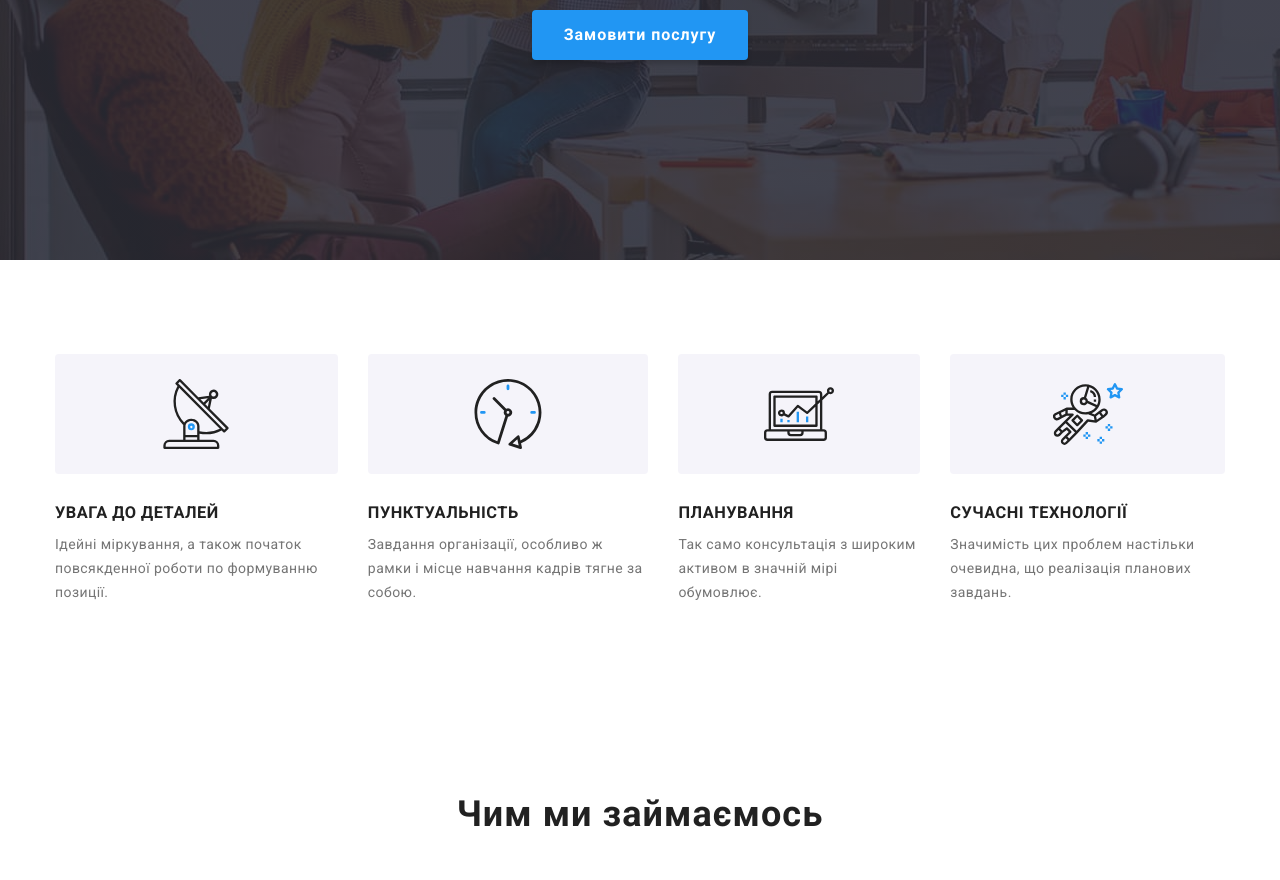
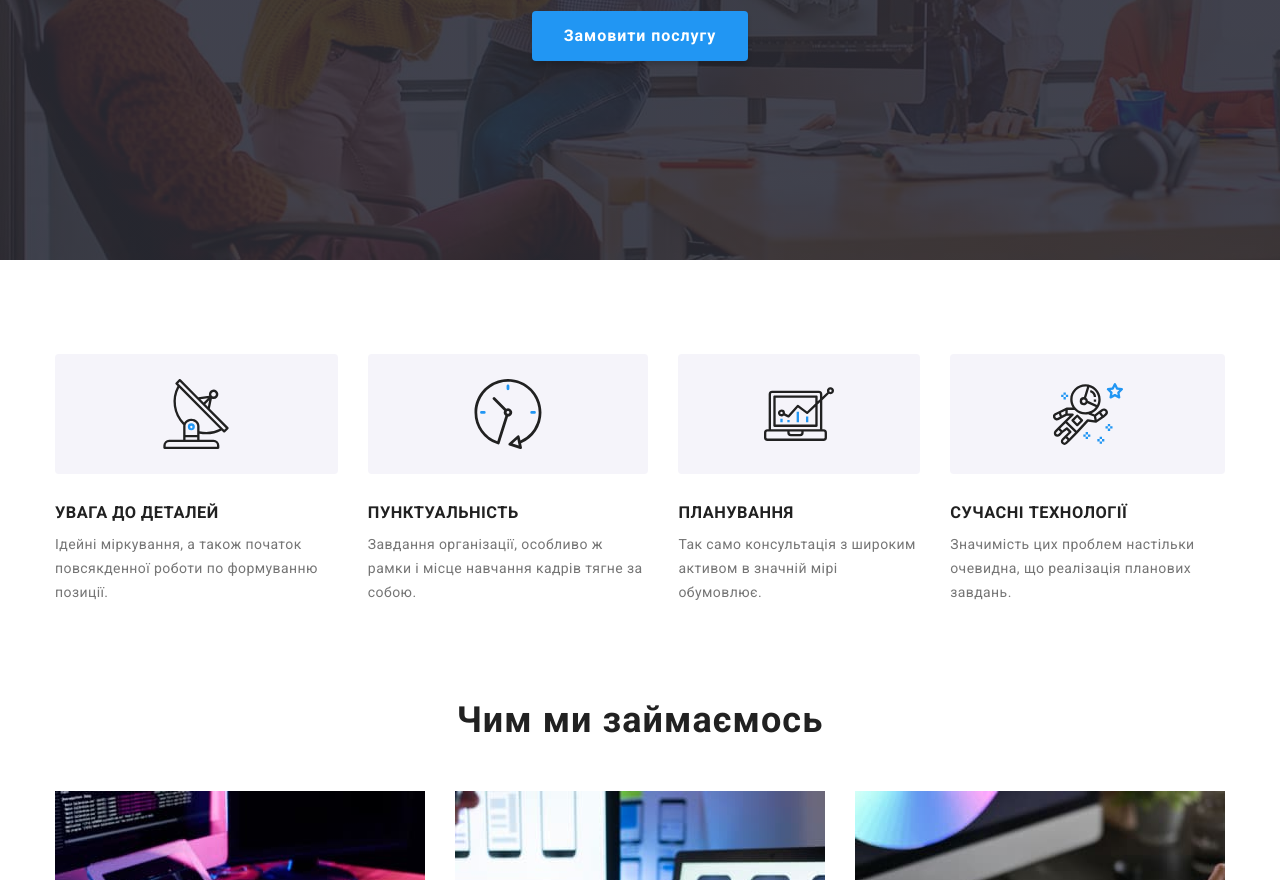
Before and after one commit to irynapalas/goit-markup-hw-04, a plain HTML site: page index.html in a window 1280 px wide. Shown: the part 420-1300 px from the top of the page. Drawn offline with Linux system fonts and the light colour scheme.

Commit message:
Removed padding-bottom for Work-principles section (remark to hm3)

```diff
--- a/css/style.css
+++ b/css/style.css
@@ -155,8 +155,9 @@ body {
 	background-image: linear-gradient(rgba(47, 48, 58, 0.8), rgba(47, 48, 58, 0.8)),
 		url(../images/hero-bunner/hero-img.jpg);
 	text-align: center;
-	/* background-color: var(--temporary-background-color); */
+	border-top: 1px solid #ececec;
 }
+
 .hero-title {
 	font-weight: 900;
 	font-size: 44px;
@@ -203,6 +204,9 @@ body {
 }
 
 /*Section main work principles*/
+.work-principles {
+	padding-top: 94px;
+}
 .work-principle-list {
 	display: flex;
 }
--- a/index.html
+++ b/index.html
@@ -56,7 +56,7 @@
 
 			<!--Section Main work principles-->
 			<section>
-				<div class="container section-vertical-padding">
+				<div class="container work-principles">
 					<!--hide h2 in this section-->
 					<h2 class="visually-hidden">Основні принципи роботи</h2>
 					<ul class="list work-principle-list">
```
